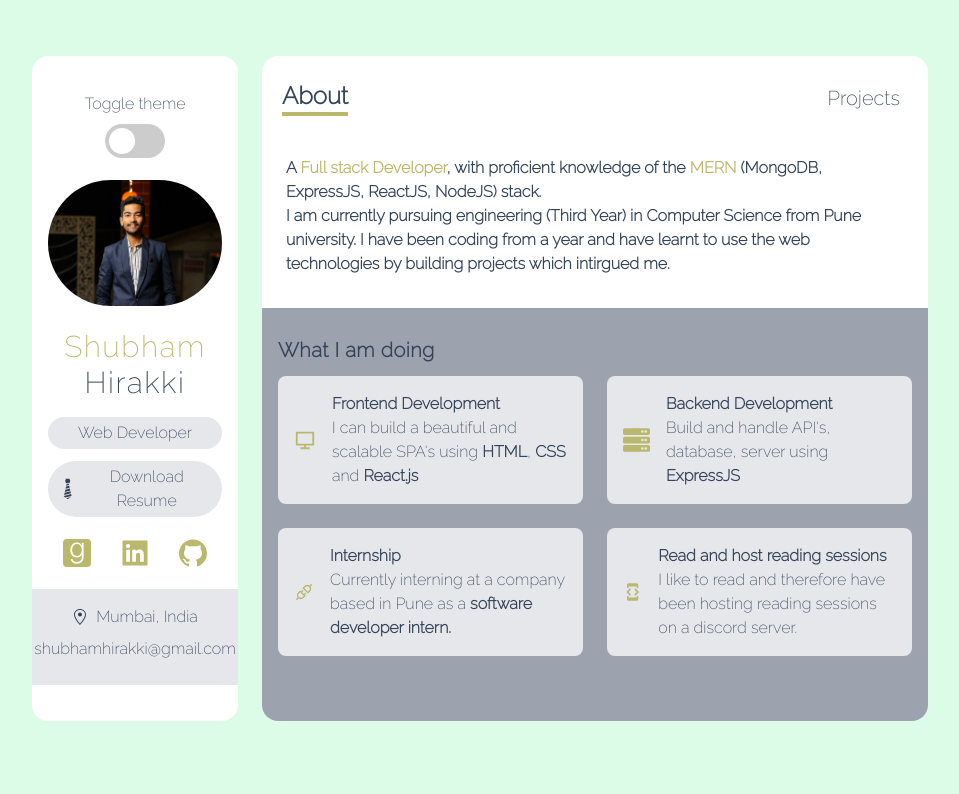
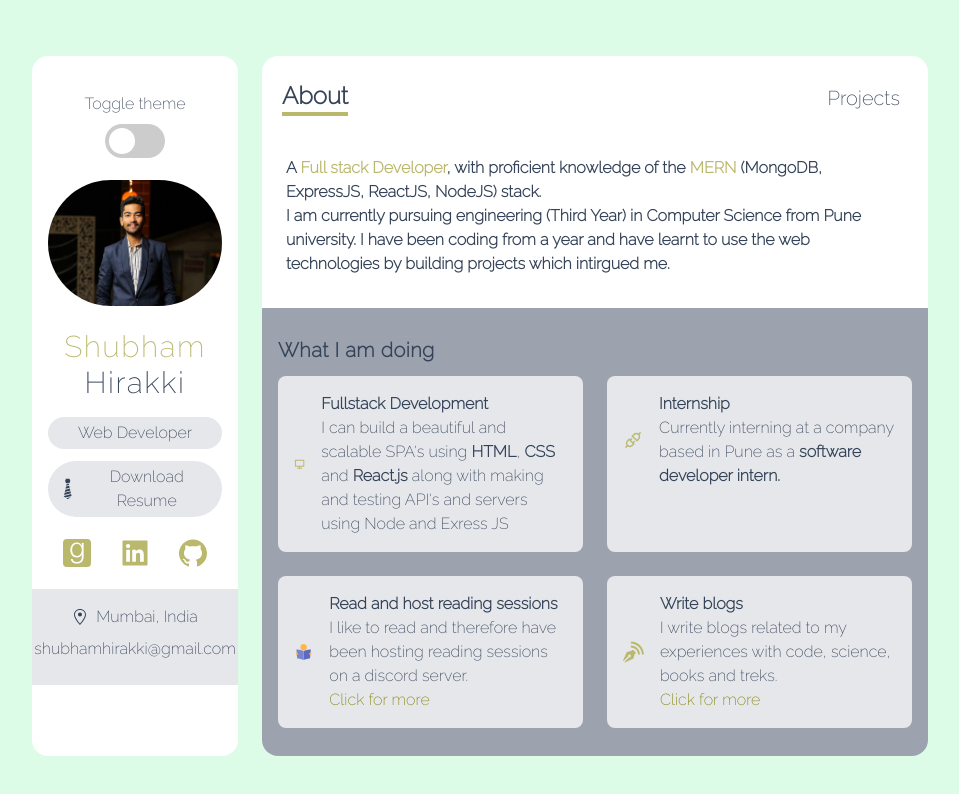
Before and after one commit to shub78910/portfolio2022, a Next.js app: page / in a window 1280 px wide. Shown: the top 794 px of the page, without its empty margins (160-1119 px from the left). Built offline with nearby package versions, Linux system fonts and the light colour scheme.

Commit message:
feat: added blog links

```diff
--- a/components/ServiceCard.tsx
+++ b/components/ServiceCard.tsx
@@ -3,9 +3,8 @@ import { Service } from '../types'
 // import { motion } from 'framer-motion'
 
 const ServiceCard: FunctionComponent<{ service: Service }> = ({
-    service: { Icon, title, about },
+    service: { Icon, title, about, link },
 }) => {
-    //XSS attack :( on our portfolio btw, as an alternate use npm i dom purify
     function createMarkup() {
         return {
             __html: about,
@@ -18,6 +17,7 @@ const ServiceCard: FunctionComponent<{ service: Service }> = ({
             <div className=''>
                 <h6 className='font-bold'>{title}</h6>
                 <p dangerouslySetInnerHTML={createMarkup()} />
+                {link && <a style={{ color: "olive" }} href={link} >Click for more</a>}
             </div>
         </div>
     )
--- a/data.ts
+++ b/data.ts
@@ -1,20 +1,15 @@
 import { RiComputerLine } from "react-icons/ri";
-import { FaServer } from "react-icons/fa";
-import { AiOutlineAntDesign, AiOutlineApi } from "react-icons/ai";
-import { MdDeveloperMode } from "react-icons/md";
+import { AiOutlineApi } from "react-icons/ai";
+import { FcReading } from "react-icons/fc";
+import { ImBlog } from "react-icons/im";
 import { IProject, Service } from "./types";
 
 export const services: Service[] = [
   {
     Icon: RiComputerLine,
-    title: "Frontend Development",
+    title: "Fullstack Development",
     about:
-      "I can build a beautiful and scalable SPA's using <b>HTML</b>, <b>CSS</b> and <b>React.js</b> ",
-  },
-  {
-    Icon: FaServer,
-    title: "Backend  Development",
-    about: "Build and handle API's, database, server using <b>ExpressJS</b>",
+      "I can build a beautiful and scalable SPA's using <b>HTML</b>, <b>CSS</b> and <b>React.js</b> along with making and testing API's and servers using Node and Exress JS ",
   },
   {
     Icon: AiOutlineApi,
@@ -23,10 +18,18 @@ export const services: Service[] = [
       "Currently interning at a company based in Pune as a <b>software developer intern.</b>",
   },
   {
-    Icon: MdDeveloperMode,
+    Icon: FcReading,
     title: "Read and host reading sessions",
     about:
       "I like to read and therefore have been hosting reading sessions on a discord server.",
+    link: "https://tanvi-neogcamp.notion.site/DevReads-Book-Reading-Event-e8a22e79ea9f4e6f98883b155eda7d72",
+  },
+  {
+    Icon: ImBlog,
+    title: "Write blogs",
+    about:
+      "I write blogs related to my experiences with code, science, books and treks.",
+    link: "https://shubhamhirakki.substack.com/",
   },
 ];
 
--- a/types.ts
+++ b/types.ts
@@ -3,6 +3,7 @@ export interface Service {
   Icon: IconType;
   title: string;
   about: string;
+  link?: string;
 }
 
 export interface IProject {
```
